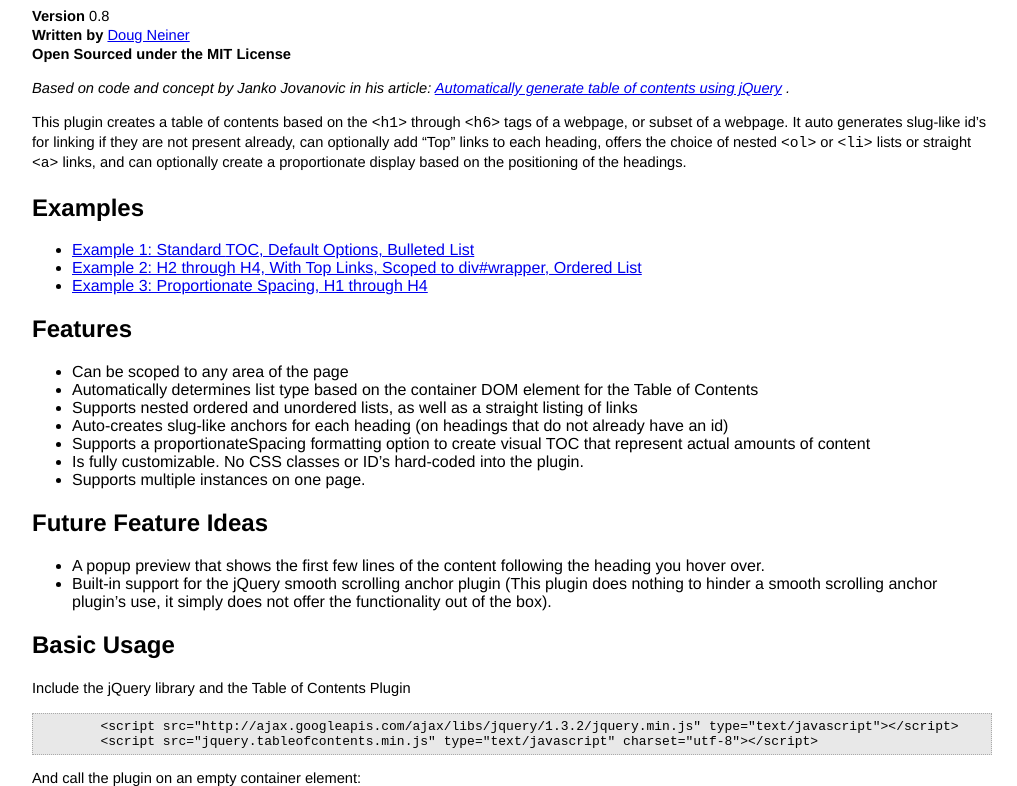
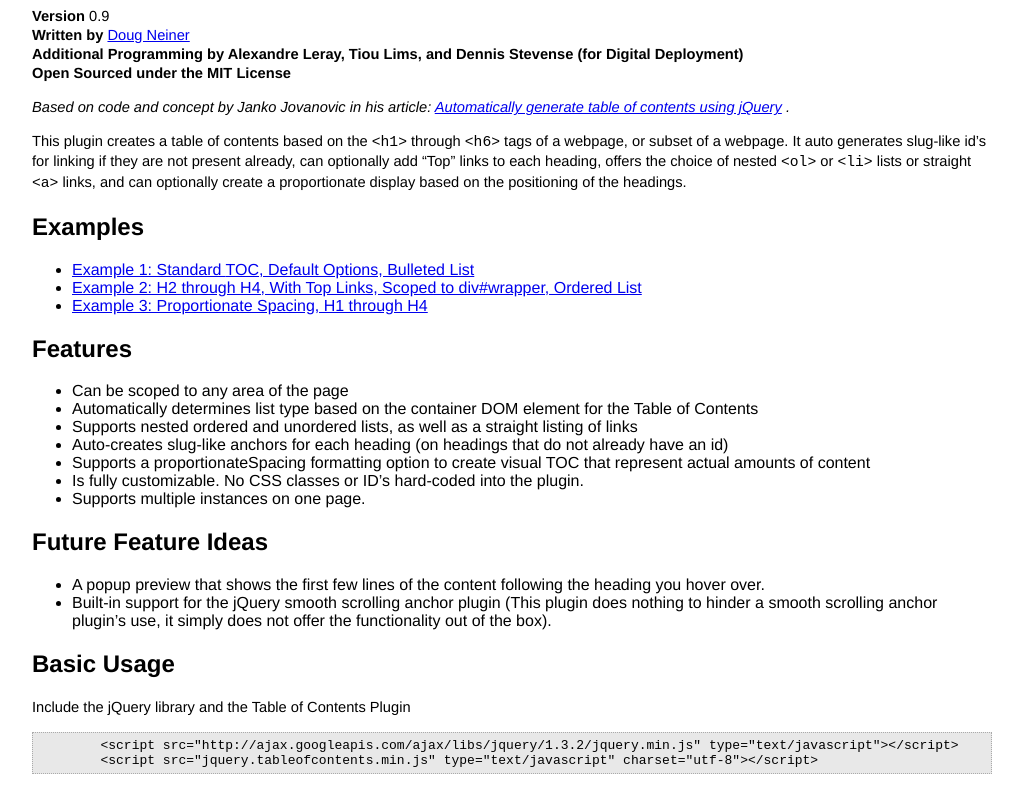
Before and after one commit to dcneiner/TableOfContents, a plain HTML site: page index.html in a window 1280 px wide. Shown: the part 93-879 px from the top of the page, without its empty margins (128-1145 px from the left). Drawn offline with Linux system fonts and the light colour scheme.

Commit message:
Updates README and index.html

```diff
--- a/index.html
+++ b/index.html
@@ -14,7 +14,8 @@
 	<h1>Table of Contents jQuery Plugin</h1>
 
 
-		<p><strong>Version</strong> 0.8<br /><strong>Written by</strong> <a href="http://pixelgraphics.us">Doug Neiner</a> <br />
+		<p><strong>Version</strong> 0.9<br /><strong>Written by</strong> <a href="http://pixelgraphics.us">Doug Neiner</a> <br />
+        <strong>Additional Programming by Alexandre Leray, Tiou Lims, and Dennis Stevense (for Digital Deployment)</strong><br />
 	<strong>Open Sourced under the <span class="caps">MIT</span> License</strong></p>
 
 
```
Also changed, not shown: 1 other file.
